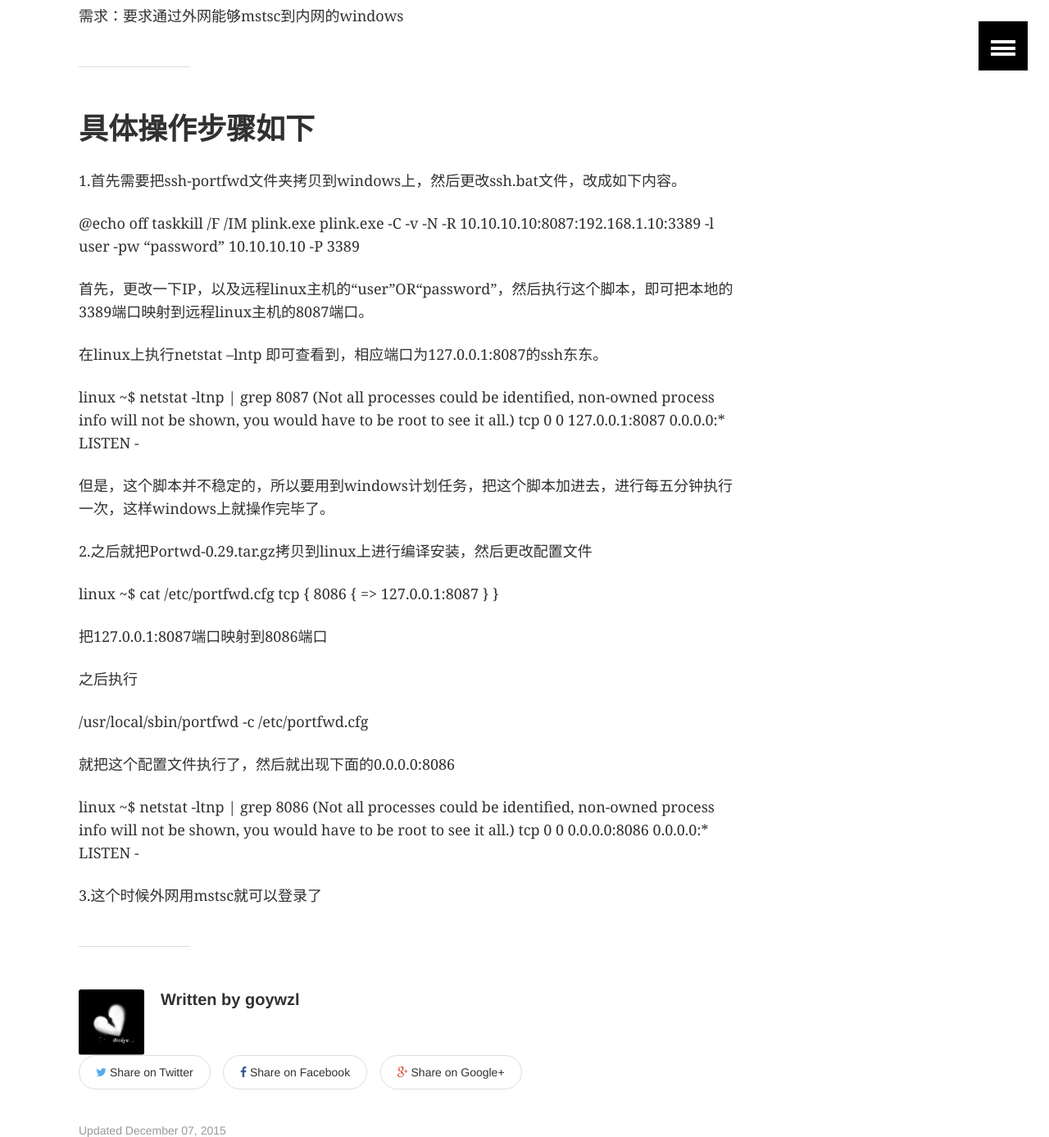
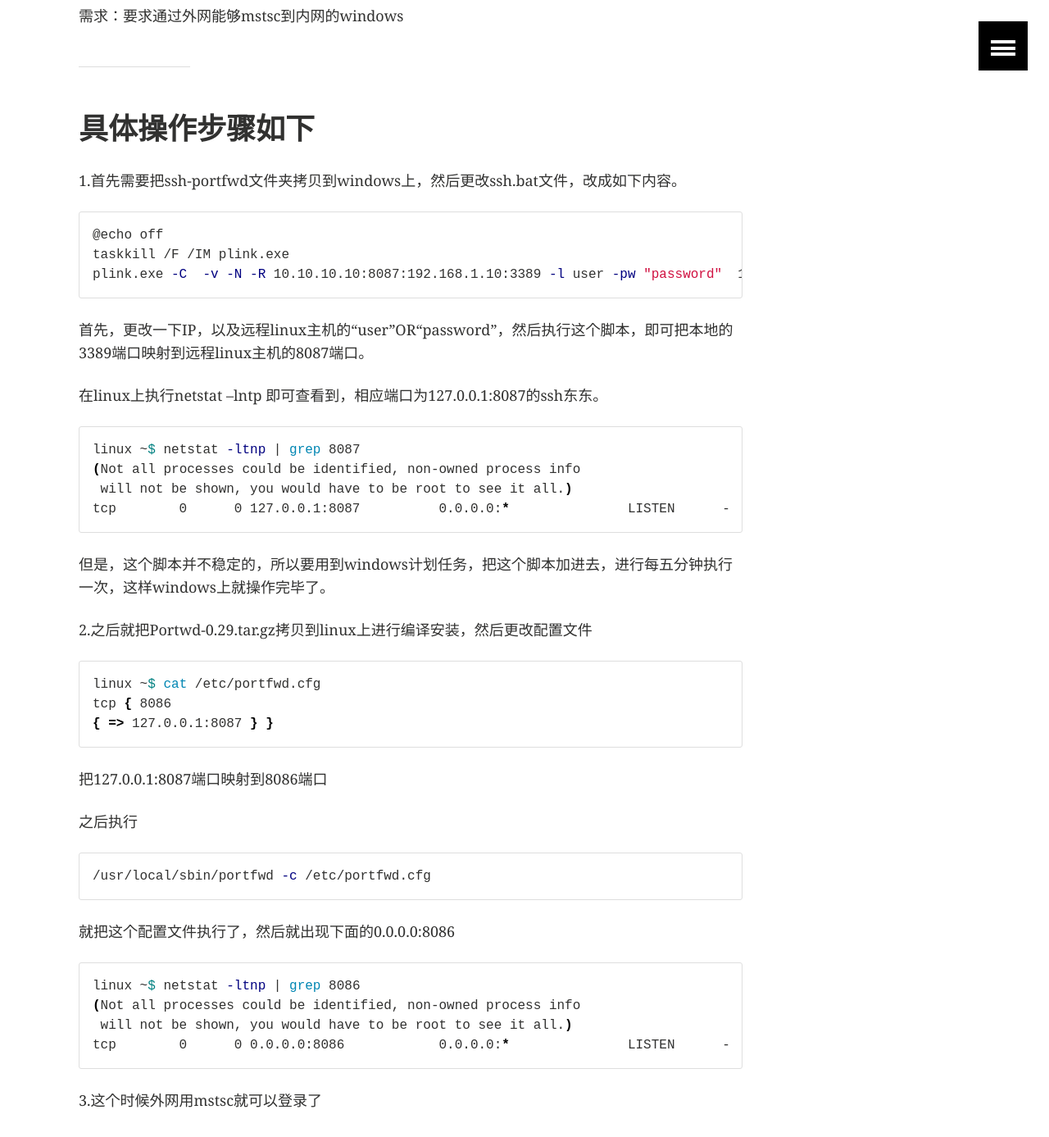
Before and after one commit to Jeremy115/goywzl.github.io, a Jekyll site: the page built from _posts/other/2015-12-7-linux-login-windows.markdown, in a window 1280 px wide and 1400 px high, scrolled down 607 px, cut to the strip 0-1387 px from the top of the window. Shown: the whole strip at 82% size. Built offline with Jekyll 4.4.1, drawn with Linux system fonts in a browser that asks for light colours; comment, search, counter and statistics services are not loaded.

Commit message:
alter linux

```diff
--- a/_posts/other/2015-12-7-linux-login-windows.markdown
+++ b/_posts/other/2015-12-7-linux-login-windows.markdown
@@ -24,38 +24,68 @@ categories: other
 
 1.首先需要把ssh-portfwd文件夹拷贝到windows上，然后更改ssh.bat文件，改成如下内容。
 
+{% highlight bash %}
+{% raw %}
+
 @echo off
 taskkill /F /IM plink.exe
 plink.exe -C  -v -N -R 10.10.10.10:8087:192.168.1.10:3389 -l user -pw "password"  10.10.10.10 -P 3389
 
+{% endraw %}
+{% endhighlight %}
+
 首先，更改一下IP，以及远程linux主机的“user”OR“password”，然后执行这个脚本，即可把本地的3389端口映射到远程linux主机的8087端口。
 
 在linux上执行netstat –lntp 即可查看到，相应端口为127.0.0.1:8087的ssh东东。
+
+{% highlight bash %}
+{% raw %}
 
 linux ~$ netstat -ltnp | grep 8087
 (Not all processes could be identified, non-owned process info
  will not be shown, you would have to be root to see it all.)
 tcp        0      0 127.0.0.1:8087          0.0.0.0:*               LISTEN      -
 
+{% endraw %}
+{% endhighlight %}
+
 但是，这个脚本并不稳定的，所以要用到windows计划任务，把这个脚本加进去，进行每五分钟执行一次，这样windows上就操作完毕了。
 
 2.之后就把Portwd-0.29.tar.gz拷贝到linux上进行编译安装，然后更改配置文件
+
+{% highlight bash %}
+{% raw %}
 
 linux ~$ cat /etc/portfwd.cfg
 tcp { 8086
 { => 127.0.0.1:8087 } }
 
+{% endraw %}
+{% endhighlight %}
+
 把127.0.0.1:8087端口映射到8086端口
 
 之后执行
 
+{% highlight bash %}
+{% raw %}
+
 /usr/local/sbin/portfwd -c /etc/portfwd.cfg
 
+{% endraw %}
+{% endhighlight %}
+
 就把这个配置文件执行了，然后就出现下面的0.0.0.0:8086
+
+{% highlight bash %}
+{% raw %}
 
 linux ~$ netstat -ltnp | grep 8086
 (Not all processes could be identified, non-owned process info
  will not be shown, you would have to be root to see it all.)
 tcp        0      0 0.0.0.0:8086            0.0.0.0:*               LISTEN      -
 
+{% endraw %}
+{% endhighlight %}
+
 3.这个时候外网用mstsc就可以登录了
```
